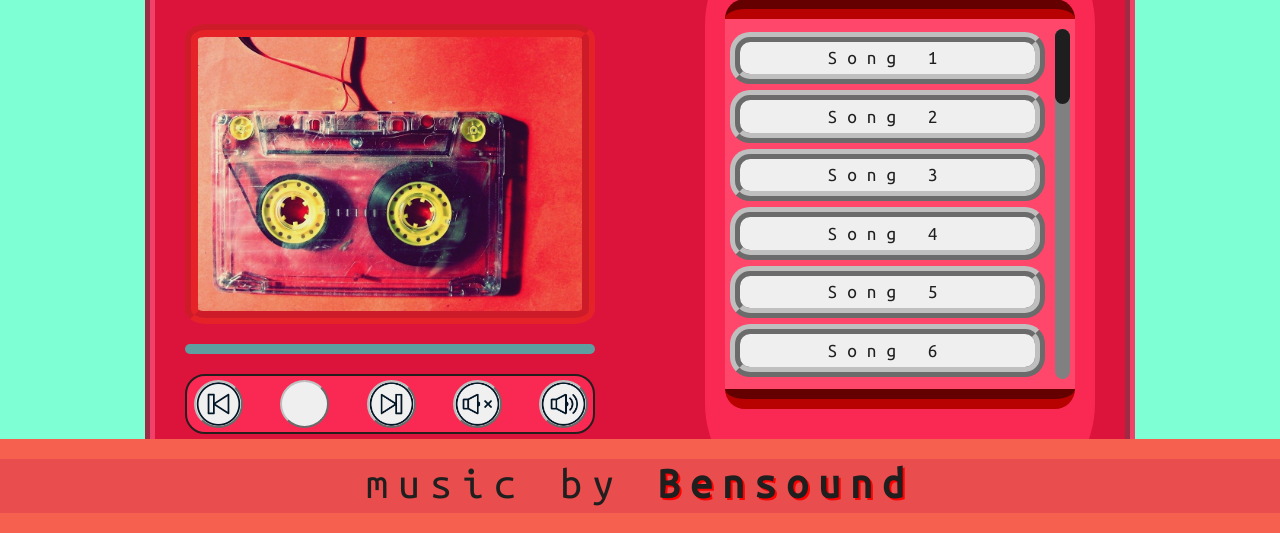
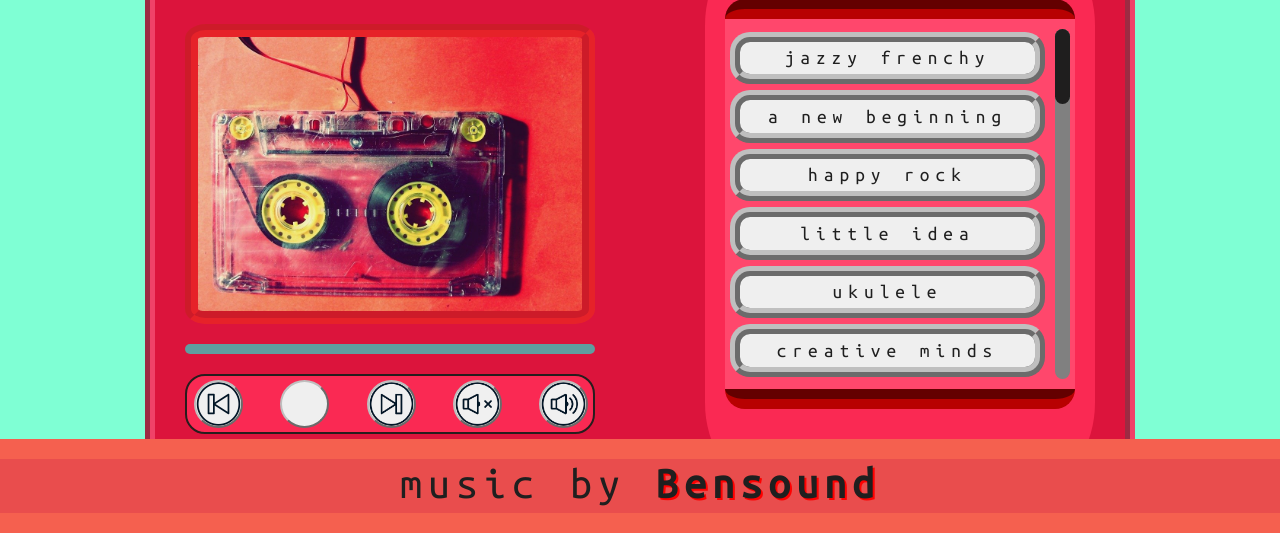
Before and after one commit to k4-100/musicplayer, a plain HTML site: page index.html in a window 1280 px wide. Shown: the part 267-800 px from the top of the page. Drawn offline with Linux system fonts and the light colour scheme.

Commit message:
Buttons' inner html now reflects songs they are assigned with

```diff
--- a/index.css
+++ b/index.css
@@ -10,7 +10,7 @@
 * {
   border-radius: 20px;
   text-align: center;
-  letter-spacing: 10px;
+  letter-spacing: 6px;
   word-spacing: 2px;
   font-size: 1.1rem;
   font-family: "Ubuntu Mono", sans-serif;
--- a/player.js
+++ b/player.js
@@ -1,7 +1,7 @@
 // audio
 const audio = document.querySelector('#audio');
 
-// buttons
+// control buttons
 const playBtn = document.querySelector('#play');
 const prevBtn = document.querySelector('#prev');
 const nextBtn = document.querySelector('#next');
@@ -10,18 +10,26 @@ const soundBtn = document.querySelector('#sound');
 // inner progress bar
 const innerProgressBar = document.querySelector('#inner-progress-bar');
 
+// song buttons
+const songBtnArr = document.querySelectorAll('.song-btn');
+
 // other variables
-let intervalID = null;
 let songIndex = 0;
 
 const songs = [
-    'jazzyfrenchy',
-    'anewbeginning',
-    'happyrock',
-    'littleidea',
+    'jazzy-frenchy',
+    'a-new-beginning',
+    'happy-rock',
+    'little-idea',
     'ukulele',
-    'creativeminds'
+    'creative-minds'
 ];
+
+songBtnArr.forEach( (obj,index) =>
+obj.innerHTML = songs[index]
+    .split('-').reduce( (prev,cur) => prev += ` ${cur}` )
+);
+
 
 function loadSong(song){
     audio.src = `mp3/${song}.mp3`;
```
